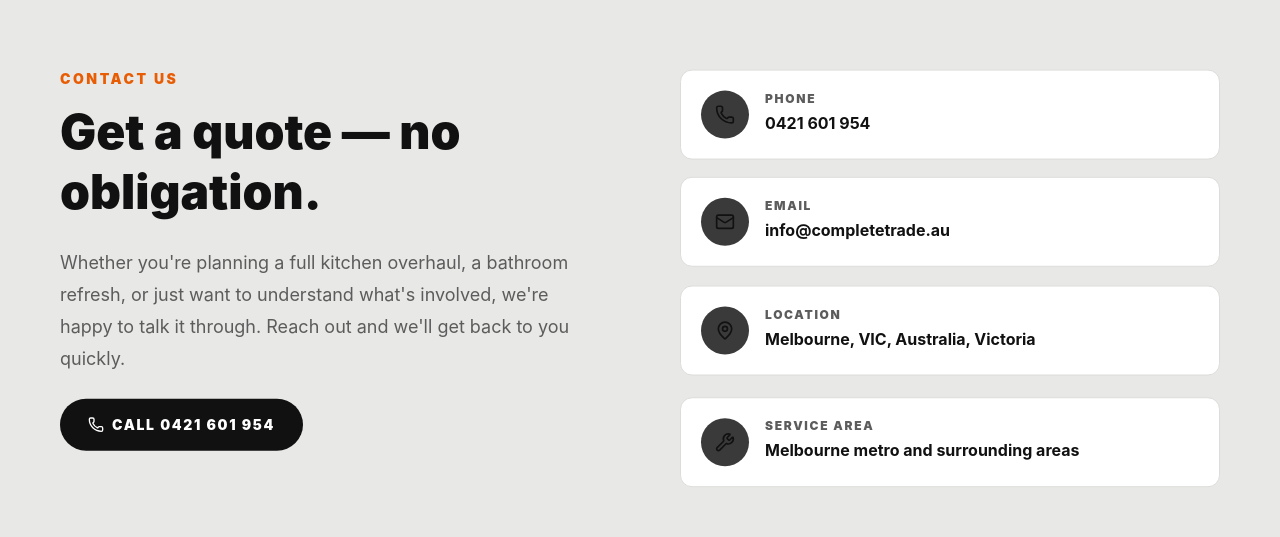
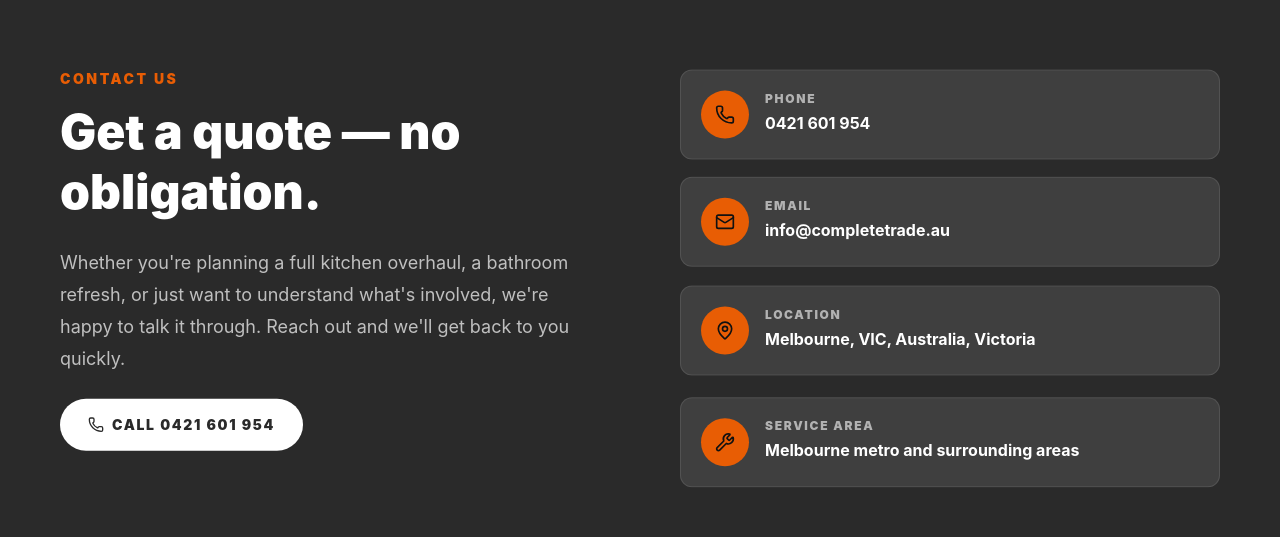
Before and after one commit to AperixStudio/CompleteTradeSolutions, a React (Vite) app: page / in a window 1280 px wide. Shown: the part 3492-4029 px from the top of the page. Built offline with nearby package versions, Linux system fonts and the light colour scheme; no server answers.

Commit message:
Removed Shit snapping, Scaled logo for better mobile view, Adjusted section colours and final check

```diff
--- a/src/components/AboutSection.tsx
+++ b/src/components/AboutSection.tsx
@@ -23,7 +23,7 @@ export default function AboutSection() {
   return (
     <section
       id="about"
-      className="flex min-h-svh snap-start items-center bg-(--color-background) py-24"
+      className="flex min-h-svh items-center bg-(--color-background) py-24"
     >
       <div className="section-shell grid gap-12 lg:grid-cols-2 lg:gap-20">
         <div>
--- a/src/components/ContactUs.tsx
+++ b/src/components/ContactUs.tsx
@@ -31,7 +31,7 @@ export default function ContactUs() {
   return (
     <section
       id="contact"
-      className="flex min-h-svh snap-start items-center bg-[#e8e8e6] py-24"
+      className="flex min-h-svh items-center bg-[#2a2a2a] py-24 text-white"
     >
       <div className="section-shell w-full">
         <div className="grid gap-12 lg:grid-cols-[1fr_1fr] lg:gap-20">
@@ -45,13 +45,13 @@ export default function ContactUs() {
             <RevealLine
               as="h2"
               delay={0.08}
-              className="mt-3 text-4xl font-black leading-tight text-(--color-primary) lg:text-5xl"
+              className="mt-3 text-4xl font-black leading-tight text-white lg:text-5xl"
             >
               Get a quote — no obligation.
             </RevealLine>
             <RevealLine
               delay={0.16}
-              className="mt-6 text-lg leading-8 text-(--color-muted)"
+              className="mt-6 text-lg leading-8 text-white/70"
             >
               Whether you're planning a full kitchen overhaul, a bathroom
               refresh, or just want to understand what's involved, we're happy
@@ -60,7 +60,7 @@ export default function ContactUs() {
             <RevealLine delay={0.22} className="mt-6">
               <a
                 href={siteConfig.phoneHref}
-                className="inline-flex items-center gap-2 rounded-full bg-(--color-primary) px-7 py-4 text-sm font-black uppercase tracking-[0.12em] text-white transition hover:opacity-85"
+                className="inline-flex items-center gap-2 rounded-full bg-white px-7 py-4 text-sm font-black uppercase tracking-[0.12em] text-[#2a2a2a] transition hover:opacity-85"
               >
                 <Phone size={16} />
                 Call {siteConfig.phone}
@@ -71,23 +71,23 @@ export default function ContactUs() {
           <div className="space-y-4 content-center">
             {contactItems.map((item, index) => (
               <RevealLine key={item.label} delay={0.1 + index * 0.08}>
-                <div className="flex gap-4 rounded-xl border border-(--color-line) bg-white p-5">
-                  <div className="grid h-12 w-12 shrink-0 place-items-center rounded-full bg-(--color-secondary) text-(--color-primary)">
+                <div className="flex gap-4 rounded-xl border border-white/10 bg-white/10 p-5">
+                  <div className="grid h-12 w-12 shrink-0 place-items-center rounded-full bg-(--color-accent) text-(--color-primary)">
                     <item.icon size={20} />
                   </div>
                   <div>
-                    <p className="text-xs font-black uppercase tracking-[0.14em] text-(--color-muted)">
+                    <p className="text-xs font-black uppercase tracking-[0.14em] text-white/60">
                       {item.label}
                     </p>
                     {item.href ? (
                       <a
                         href={item.href}
-                        className="mt-1 block font-bold text-(--color-primary) transition hover:text-(--color-accent)"
+                        className="mt-1 block font-bold text-white transition hover:text-(--color-accent)"
                       >
                         {item.value}
                       </a>
                     ) : (
-                      <p className="mt-1 font-bold text-(--color-primary)">
+                      <p className="mt-1 font-bold text-white">
                         {item.value}
                       </p>
                     )}
--- a/src/components/DontDiySection.tsx
+++ b/src/components/DontDiySection.tsx
@@ -23,7 +23,7 @@ export default function DontDiySection() {
   return (
     <section
       id="dont-diy"
-      className="flex min-h-svh snap-start items-center bg-[#2a2a2a] py-24 text-white"
+      className="flex min-h-svh items-center bg-[#2a2a2a] py-24 text-white"
     >
       <div className="section-shell">
         <div className="max-w-4xl">
--- a/src/components/Footer.tsx
+++ b/src/components/Footer.tsx
@@ -6,7 +6,7 @@ export default function Footer() {
   const prefersReduced = useReducedMotion()
 
   return (
-    <footer className="snap-start border-t border-(--color-line) bg-(--color-primary) py-10">
+    <footer className="border-t border-(--color-line) bg-(--color-primary) py-10">
       <div className="section-shell flex flex-col gap-8">
         <div className="flex flex-col gap-4 sm:flex-row sm:items-center sm:justify-between">
           <div>
--- a/src/components/Hero.tsx
+++ b/src/components/Hero.tsx
@@ -6,7 +6,7 @@ import TypeWriter from './animations/TypeWriter'
 
 export default function Hero() {
   return (
-    <section className="trade-grid relative h-svh snap-start pt-28">
+    <section className="trade-grid relative h-svh pt-28">
       {/* Full-bleed video background */}
       <div className="absolute inset-0 overflow-hidden">
         <video
--- a/src/components/ServicesOverview.tsx
+++ b/src/components/ServicesOverview.tsx
@@ -92,7 +92,7 @@ function ServiceShowcaseCard({
   const reduced = useReducedMotion()
 
   return (
-    <section className="section-shell grid min-h-svh snap-start items-center gap-10 border-t border-(--color-line) py-12 lg:grid-cols-[1.1fr_0.9fr] lg:gap-14">
+    <section className="section-shell grid min-h-svh items-center gap-10 border-t border-(--color-line) py-12 lg:grid-cols-[1.1fr_0.9fr] lg:gap-14">
       <div>
         <div className="flex flex-col gap-6 lg:flex-row lg:items-start lg:gap-8">
           <RevealLine
@@ -190,7 +190,7 @@ function ServiceShowcaseCard({
 export default function ServicesOverview() {
   return (
     <>
-      <section id="services" className="section-shell flex min-h-svh snap-start flex-col justify-center py-20">
+      <section id="services" className="section-shell flex min-h-svh flex-col justify-center bg-(--color-background) py-20">
         <div className="grid items-center gap-10 lg:grid-cols-[0.95fr_1.05fr] lg:gap-14">
           <div className="max-w-4xl">
             <RevealLine
--- a/src/components/animations/IntroAnimation.tsx
+++ b/src/components/animations/IntroAnimation.tsx
@@ -160,6 +160,17 @@ export default function IntroAnimation({ onComplete }: Props) {
         >
           {/* ── Logo zoom wrapper ─────────────────────────────────────── */}
           <div
+            style={{
+              display: 'flex',
+              alignItems: 'center',
+              justifyContent: 'center',
+              // Scale down on small screens so the logo fits without warping
+              transform: `scale(var(--intro-scale, 1))`,
+              transformOrigin: 'center center',
+            }}
+            className="[--intro-scale:0.55] sm:[--intro-scale:1]"
+          >
+          <div
             id="logo-zoom"
             style={{ position: 'relative', width: LOGO_SIZE, height: LOGO_SIZE }}
           >
@@ -211,6 +222,7 @@ export default function IntroAnimation({ onComplete }: Props) {
               }}
             />
           </div>
+          </div>
         </motion.div>
       )}
     </AnimatePresence>
--- a/src/index.css
+++ b/src/index.css
@@ -30,7 +30,6 @@
 
 html {
   scroll-behavior: smooth;
-  scroll-snap-type: y mandatory;
 }
 
 body {
```
